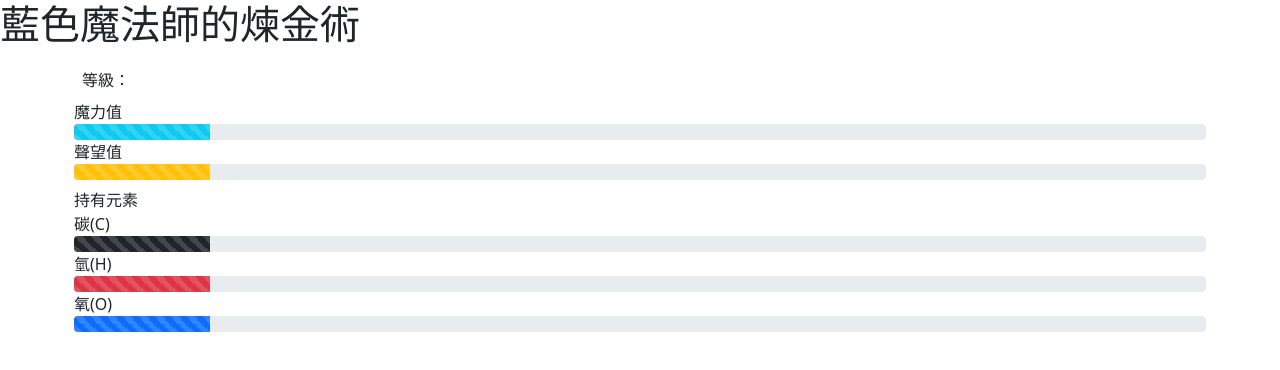
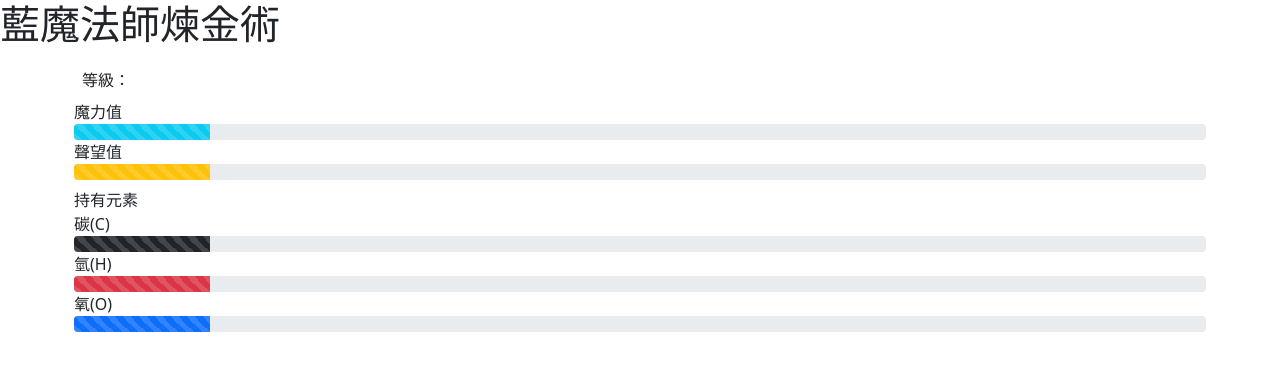
Before and after one commit to miku00151/BlueMageAlchemy, a plain HTML site: page index.html in a window 1280 px wide. Drawn offline with nearby package versions, Linux system fonts and the light colour scheme.

Commit message:
Update index.html

```diff
--- a/index.html
+++ b/index.html
@@ -7,7 +7,7 @@
         <link href="https://cdn.jsdelivr.net/npm/bootstrap@5.1.1/dist/css/bootstrap.min.css" rel="stylesheet" integrity="sha384-F3w7mX95PdgyTmZZMECAngseQB83DfGTowi0iMjiWaeVhAn4FJkqJByhZMI3AhiU" crossorigin="anonymous">
     </head>
     <body>
-        <h1 id="game-title">藍色魔法師的煉金術</h1>
+        <h1 id="game-title">藍魔法師煉金術</h1>
         <div id="main-domain">
             <div id="status-bars" class="container p-1">
                 <div id="level" class="p-2">等級：</div>
```
